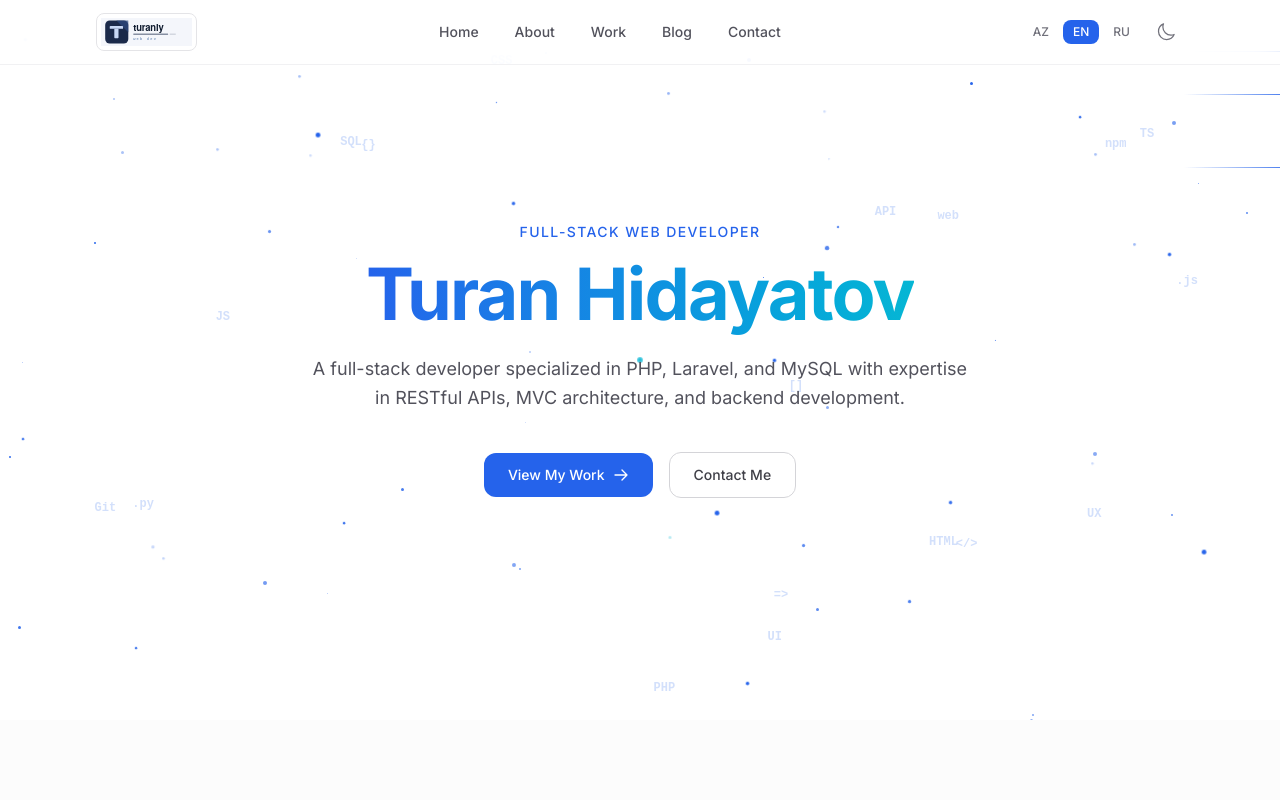
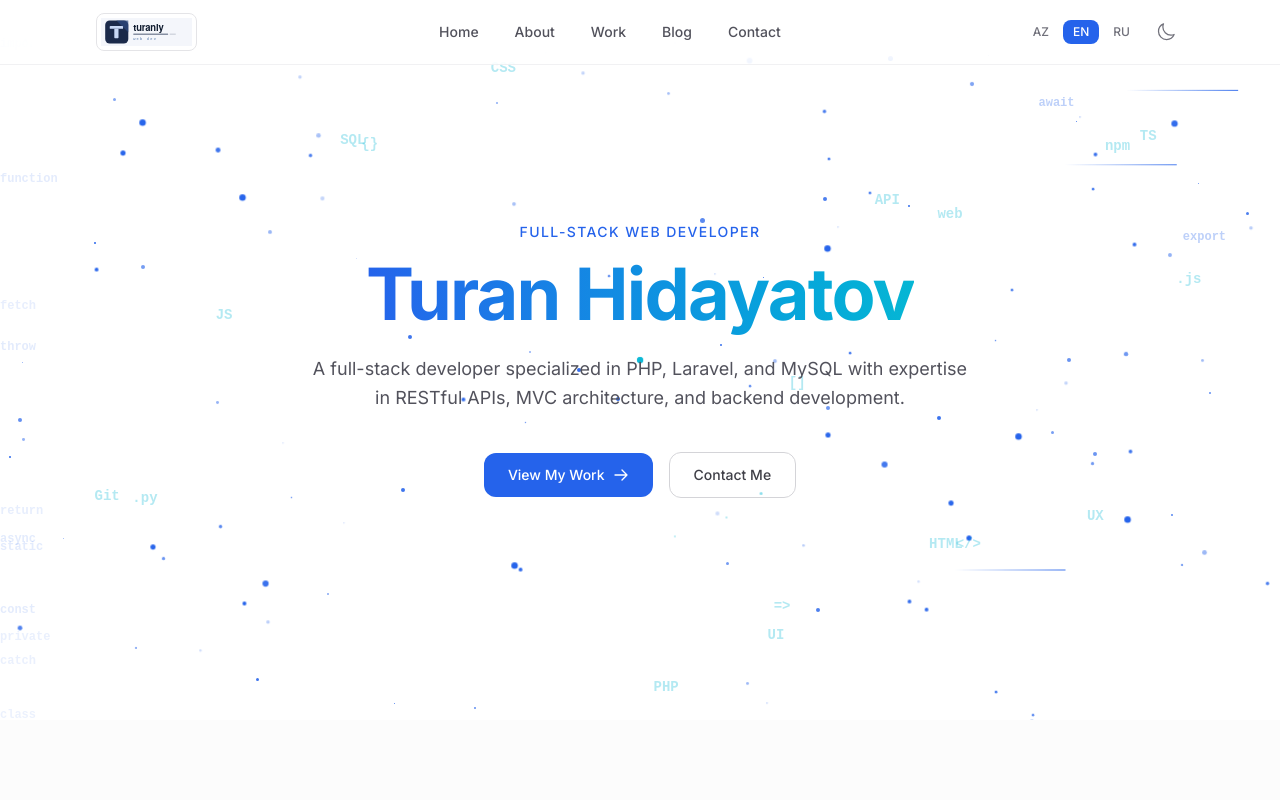
Before and after one commit to TuranHidayet/turanly, a Next.js app: page /en in a window 1280 px wide. Shown: the top 800 px of the page. Built offline with nearby package versions, Linux system fonts and the light colour scheme.

Commit message:
hero: brighter stars, drifting code lines, more particles

```diff
--- a/src/components/HeroBackground.tsx
+++ b/src/components/HeroBackground.tsx
@@ -1,13 +1,31 @@
 "use client";
 
-const particles = Array.from({ length: 60 }, (_, i) => ({
+const stars = Array.from({ length: 120 }, (_, i) => ({
   id: i,
-  size: 1 + Math.random() * 3,
+  size: 1 + Math.random() * 4,
   left: Math.random() * 100,
   top: Math.random() * 100,
-  duration: 3 + Math.random() * 5,
-  delay: Math.random() * 10,
-  opacity: 0.3 + Math.random() * 0.7,
+  duration: 2 + Math.random() * 4,
+  delay: Math.random() * 8,
+  opacity: 0.5 + Math.random() * 0.5,
+}));
+
+const codeDrifts = [
+  "const", "function", "return", "import", "export",
+  "class", "await", "async", "fetch", "Route",
+  "public", "private", "static", "throw", "catch",
+  "const x =", "fn()", "<div>", "{}", "[]",
+  "=>", "git", "npm i", "php", "sql", "api",
+];
+
+const driftingCode = Array.from({ length: 15 }, (_, i) => ({
+  id: i,
+  text: codeDrifts[i % codeDrifts.length],
+  top: Math.random() * 100,
+  delay: Math.random() * 20,
+  duration: 12 + Math.random() * 16,
+  fromRight: Math.random() > 0.5,
+  opacity: 0.2 + Math.random() * 0.25,
 }));
 
 const techWords = [
@@ -15,18 +33,18 @@ const techWords = [
   "Git", "npm", "web", ".py", ".js", "[]", "{}", "=>", "</>"
 ];
 
-const shootingStars = Array.from({ length: 3 }, (_, i) => ({
+const shootingStars = Array.from({ length: 4 }, (_, i) => ({
   id: i,
-  top: Math.random() * 50,
-  delay: 5 + Math.random() * 15,
+  top: 5 + Math.random() * 50,
+  delay: 3 + Math.random() * 12,
 }));
 
-const orbitItems = Array.from({ length: 6 }, (_, i) => ({
+const orbitItems = Array.from({ length: 8 }, (_, i) => ({
   id: i,
-  size: 2 + Math.random() * 4,
-  duration: 15 + Math.random() * 20,
-  delay: Math.random() * 15,
-  opacity: 0.2 + Math.random() * 0.3,
+  size: 2 + Math.random() * 5,
+  duration: 12 + Math.random() * 18,
+  delay: Math.random() * 12,
+  opacity: 0.3 + Math.random() * 0.4,
 }));
 
 export function HeroBackground() {
@@ -35,44 +53,71 @@ export function HeroBackground() {
       <style>{`
         @keyframes hb-twinkle {
           0%, 100% { opacity: 0.2; transform: scale(0.8); }
-          50% { opacity: 1; transform: scale(1.2); }
+          50% { opacity: 1; transform: scale(1.3); }
         }
         @keyframes hb-shoot {
           0% { transform: translateX(0) translateY(0); opacity: 1; }
           70% { opacity: 1; }
-          100% { transform: translateX(-500px) translateY(500px); opacity: 0; }
+          100% { transform: translateX(-600px) translateY(600px); opacity: 0; }
         }
         @keyframes hb-float {
           0%, 100% { transform: translateY(0); }
-          50% { transform: translateY(-30px); }
+          50% { transform: translateY(-25px); }
         }
         @keyframes hb-orbit {
           0% { transform: rotate(0deg) translateX(180px) rotate(0deg); }
           100% { transform: rotate(360deg) translateX(180px) rotate(-360deg); }
         }
+        @keyframes hb-drift-right {
+          0% { transform: translateX(-120vw) translateY(0); opacity: 0; }
+          10% { opacity: 1; }
+          90% { opacity: 1; }
+          100% { transform: translateX(120vw) translateY(-20px); opacity: 0; }
+        }
+        @keyframes hb-drift-left {
+          0% { transform: translateX(120vw) translateY(0); opacity: 0; }
+          10% { opacity: 1; }
+          90% { opacity: 1; }
+          100% { transform: translateX(-120vw) translateY(20px); opacity: 0; }
+        }
       `}</style>
       <div className="pointer-events-none absolute inset-0 -z-10 select-none overflow-hidden">
         {/* Stars */}
-        {particles.map((p) => (
+        {stars.map((s) => (
           <div
-            key={p.id}
+            key={s.id}
             className="absolute rounded-full bg-primary"
             style={{
-              width: p.size,
-              height: p.size,
-              left: `${p.left}%`,
-              top: `${p.top}%`,
-              opacity: p.opacity,
-              animation: `hb-twinkle ${p.duration}s ${p.delay}s infinite`,
+              width: s.size,
+              height: s.size,
+              left: `${s.left}%`,
+              top: `${s.top}%`,
+              opacity: s.opacity,
+              animation: `hb-twinkle ${s.duration}s ${s.delay}s infinite`,
             }}
           />
+        ))}
+
+        {/* Drifting code lines */}
+        {driftingCode.map((d) => (
+          <span
+            key={d.id}
+            className="absolute font-mono text-xs font-semibold text-primary/30 dark:text-primary/40"
+            style={{
+              top: `${d.top}%`,
+              animation: `${d.fromRight ? "hb-drift-left" : "hb-drift-right"} ${d.duration}s ${d.delay}s infinite linear`,
+              opacity: d.opacity,
+            }}
+          >
+            {d.text}
+          </span>
         ))}
 
         {/* Shooting stars */}
         {shootingStars.map((s) => (
           <div
             key={s.id}
-            className="absolute h-px w-24 bg-gradient-to-l from-primary/80 to-transparent"
+            className="absolute h-px w-28 bg-gradient-to-l from-primary/90 to-transparent"
             style={{
               right: 0,
               top: `${s.top}%`,
@@ -85,11 +130,11 @@ export function HeroBackground() {
         {techWords.map((word, i) => (
           <span
             key={i}
-            className="absolute font-mono text-xs font-bold text-primary/20 dark:text-primary/25"
+            className="absolute font-mono text-sm font-bold text-accent/30 dark:text-accent/40"
             style={{
               left: `${Math.random() * 90 + 5}%`,
               top: `${Math.random() * 90 + 5}%`,
-              animation: `hb-float ${8 + Math.random() * 12}s ${Math.random() * 10}s infinite ease-in-out`,
+              animation: `hb-float ${6 + Math.random() * 10}s ${Math.random() * 8}s infinite ease-in-out`,
             }}
           >
             {word}
```
